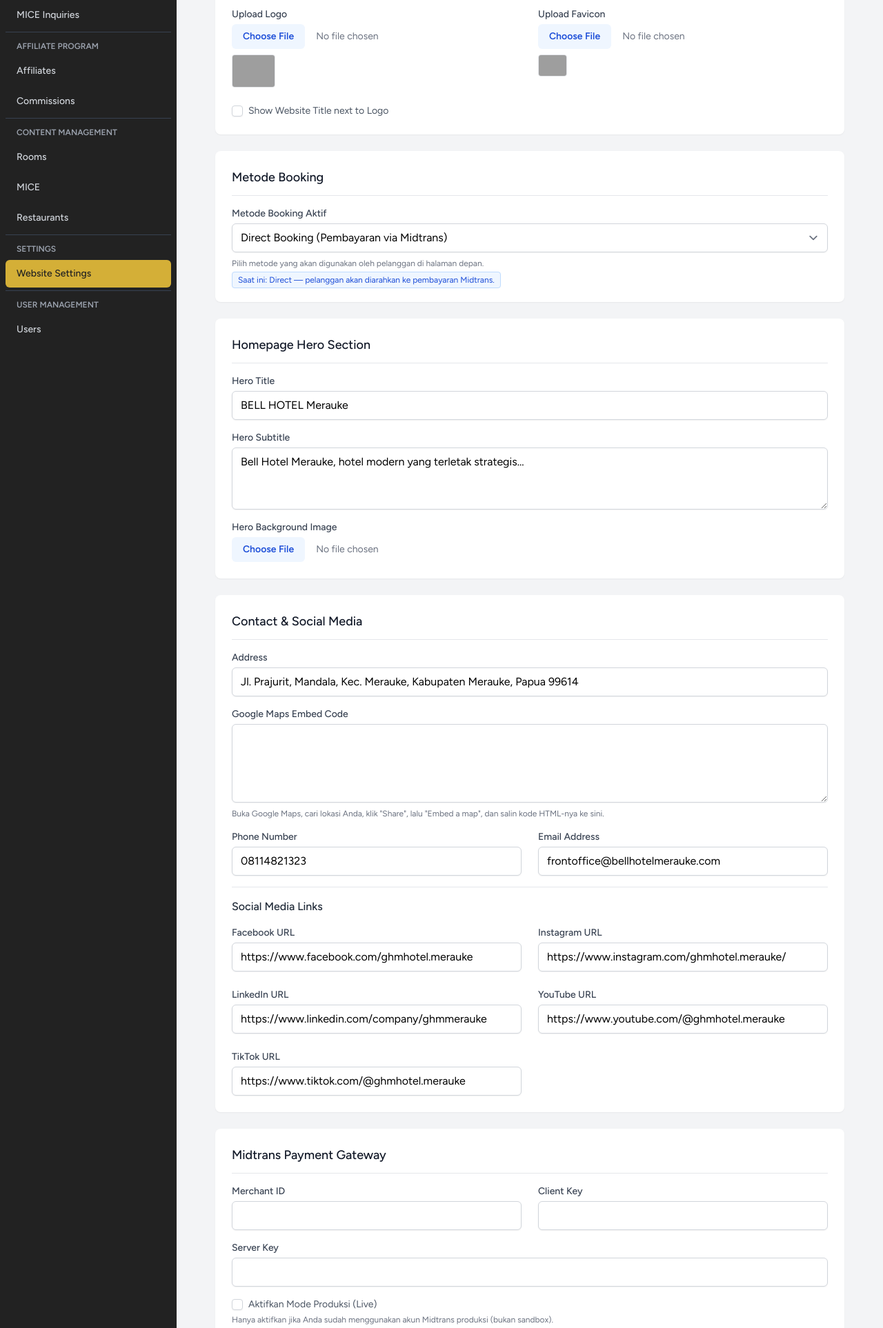
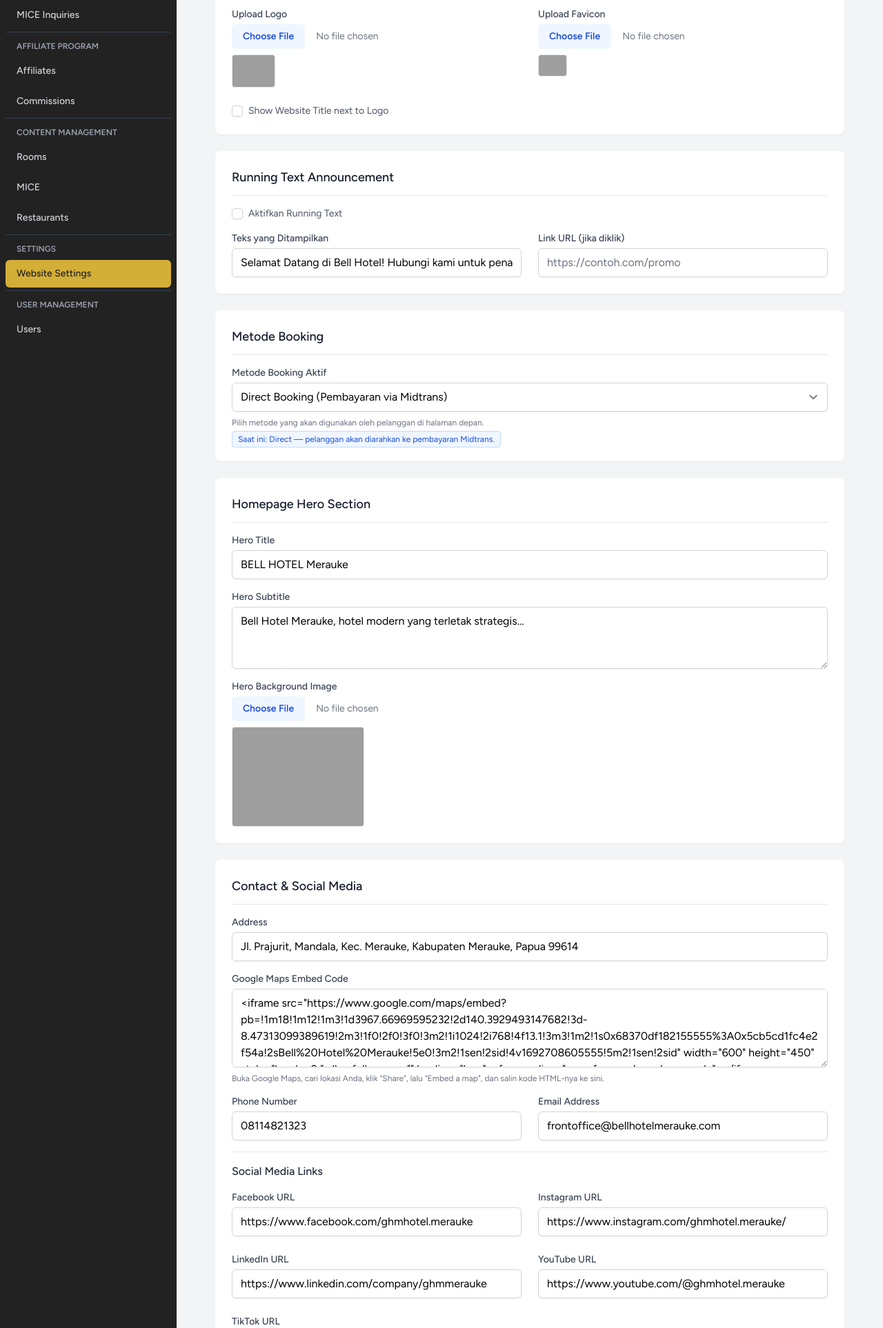
Before and after one commit to JCETools-Petra/Bell, a Laravel app: page /admin/settings in a window 1280 px wide. Shown: the part 330-2256 px from the top of the page at 69% size. Run offline with Laravel 12, Linux system fonts and the light colour scheme; a user stored in the database is signed in; data comes from the database, SQL or seed files in the repository; style sheets or scripts are compiled from the project's sources; grey boxes are pictures that could not be loaded.

Commit message:
New Update

```diff
--- a/app/Http/Controllers/Admin/SettingController.php
+++ b/app/Http/Controllers/Admin/SettingController.php
@@ -64,6 +64,8 @@
 
             // Booking Method
             'booking_method' => 'required|in:direct,manual',
+            'running_text_content' => 'nullable|string|max:255',
+            'running_text_url' => 'nullable|url|max:255',
         ]);
 
         // 2) Proses file upload (logo, favicon, hero image)
@@ -100,6 +102,7 @@
         $checkboxes = [
             'show_logo_text',
             'midtrans_is_production',
+            'running_text_enabled',
         ];
 
         foreach ($checkboxes as $key) {
--- a/resources/views/admin/settings/index.blade.php
+++ b/resources/views/admin/settings/index.blade.php
@@ -31,33 +31,37 @@
 
                 @php
                     // Normalisasi nilai default dari $settings + dukung old()
-                    $websiteTitle   = old('website_title', $settings['website_title'] ?? '');
-                    $logoHeight     = old('logo_height', $settings['logo_height'] ?? '40');
-                    $showLogoText   = old('show_logo_text', $settings['show_logo_text'] ?? '1');
+                    $websiteTitle = old('website_title', $settings['website_title'] ?? '');
+                    $logoHeight   = old('logo_height', $settings['logo_height'] ?? '40');
+                    $showLogoText = old('show_logo_text', $settings['show_logo_text'] ?? '1');
 
-                    $heroTitle      = old('hero_title', $settings['hero_title'] ?? '');
-                    $heroSubtitle   = old('hero_subtitle', $settings['hero_subtitle'] ?? '');
+                    $heroTitle    = old('hero_title', $settings['hero_title'] ?? '');
+                    $heroSubtitle = old('hero_subtitle', $settings['hero_subtitle'] ?? '');
 
-                    $addr           = old('contact_address', $settings['contact_address'] ?? '');
-                    $mapsEmbed      = old('contact_maps_embed', $settings['contact_maps_embed'] ?? '');
-                    $phone          = old('contact_phone', $settings['contact_phone'] ?? '');
-                    $email          = old('contact_email', $settings['contact_email'] ?? '');
-                    $fb             = old('contact_facebook', $settings['contact_facebook'] ?? '');
-                    $ig             = old('contact_instagram', $settings['contact_instagram'] ?? '');
-                    $li             = old('contact_linkedin', $settings['contact_linkedin'] ?? '');
-                    $yt             = old('contact_youtube', $settings['contact_youtube'] ?? '');
-                    $tt             = old('contact_tiktok', $settings['contact_tiktok'] ?? '');
+                    $addr         = old('contact_address', $settings['contact_address'] ?? '');
+                    $mapsEmbed    = old('contact_maps_embed', $settings['contact_maps_embed'] ?? '');
+                    $phone        = old('contact_phone', $settings['contact_phone'] ?? '');
+                    $email        = old('contact_email', $settings['contact_email'] ?? '');
+                    $fb           = old('contact_facebook', $settings['contact_facebook'] ?? '');
+                    $ig           = old('contact_instagram', $settings['contact_instagram'] ?? '');
+                    $li           = old('contact_linkedin', $settings['contact_linkedin'] ?? '');
+                    $yt           = old('contact_youtube', $settings['contact_youtube'] ?? '');
+                    $tt           = old('contact_tiktok', $settings['contact_tiktok'] ?? '');
 
-                    $midMerchant    = old('midtrans_merchant_id', $settings['midtrans_merchant_id'] ?? '');
-                    $midClientKey   = old('midtrans_client_key', $settings['midtrans_client_key'] ?? '');
-                    $midServerKey   = old('midtrans_server_key', $settings['midtrans_server_key'] ?? '');
-                    $midIsProd      = old('midtrans_is_production', $settings['midtrans_is_production'] ?? '0');
+                    $midMerchant  = old('midtrans_merchant_id', $settings['midtrans_merchant_id'] ?? '');
+                    $midClientKey = old('midtrans_client_key', $settings['midtrans_client_key'] ?? '');
+                    $midServerKey = old('midtrans_server_key', $settings['midtrans_server_key'] ?? '');
+                    $midIsProd    = old('midtrans_is_production', $settings['midtrans_is_production'] ?? '0');
 
-                    $waCustMsg      = old('whatsapp_customer_message', $settings['whatsapp_customer_message'] ?? 'Terima kasih! Pembayaran untuk booking ID: {booking_id} telah kami terima. Kamar Anda telah berhasil dipesan. Kami tunggu kedatangan Anda di Bell Hotel Merauke.');
-                    $waAdminMsg     = old('whatsapp_admin_message', $settings['whatsapp_admin_message'] ?? "✅ *Konfirmasi Pembayaran Baru!*\n\n*Booking ID:* {booking_id}\n*Nama Tamu:* {guest_name}\n*Telepon:* {guest_phone}\n*Email:* {guest_email}\n*Check-in:* {checkin_date}\n*Check-out:* {checkout_date}");
+                    $waCustMsg    = old('whatsapp_customer_message', $settings['whatsapp_customer_message'] ?? 'Terima kasih! Pembayaran untuk booking ID: {booking_id} telah kami terima. Kamar Anda telah berhasil dipesan. Kami tunggu kedatangan Anda di Bell Hotel Merauke.');
+                    $waAdminMsg   = old('whatsapp_admin_message', $settings['whatsapp_admin_message'] ?? "✅ *Konfirmasi Pembayaran Baru!*\n\n*Booking ID:* {booking_id}\n*Nama Tamu:* {guest_name}\n*Telepon:* {guest_phone}\n*Email:* {guest_email}\n*Check-in:* {checkin_date}\n*Check-out:* {checkout_date}");
 
-                    // KUNCI UTAMA: gunakan old()+$settings, bukan helper settings() di view
-                    $currentMethod  = old('booking_method', $settings['booking_method'] ?? 'direct');
+                    $currentMethod = old('booking_method', $settings['booking_method'] ?? 'direct');
+
+                    // Variabel untuk Running Text
+                    $runningTextEnabled = old('running_text_enabled', $settings['running_text_enabled'] ?? '0');
+                    $runningTextContent = old('running_text_content', $settings['running_text_content'] ?? '');
+                    $runningTextUrl     = old('running_text_url', $settings['running_text_url'] ?? '');
                 @endphp
 
                 {{-- General Settings --}}
@@ -87,12 +91,33 @@
                             @endif
                         </div>
                         <div class="md:col-span-2">
-                            {{-- Hidden input memastikan nilai "0" terkirim saat unchecked --}}
                             <input type="hidden" name="show_logo_text" value="0">
                             <label for="show_logo_text" class="flex items-center">
                                 <input type="checkbox" name="show_logo_text" id="show_logo_text" value="1" {{ (string)$showLogoText === '1' ? 'checked' : '' }} class="rounded border-gray-300 text-indigo-600 shadow-sm focus:ring-indigo-500">
                                 <span class="ml-2 text-sm text-gray-600">Show Website Title next to Logo</span>
                             </label>
+                        </div>
+                    </div>
+                </div>
+
+                {{-- Running Text Announcement --}}
+                <div class="bg-white overflow-hidden shadow-sm sm:rounded-lg p-6">
+                    <h3 class="text-lg font-medium text-gray-900 border-b border-gray-200 pb-3 mb-4">Running Text Announcement</h3>
+                    <div class="mb-4">
+                        <input type="hidden" name="running_text_enabled" value="0">
+                        <label for="running_text_enabled" class="flex items-center">
+                            <input type="checkbox" name="running_text_enabled" id="running_text_enabled" value="1" {{ (string)$runningTextEnabled === '1' ? 'checked' : '' }} class="rounded border-gray-300 text-indigo-600 shadow-sm focus:ring-indigo-500">
+                            <span class="ml-2 text-sm text-gray-600">Aktifkan Running Text</span>
+                        </label>
+                    </div>
+                    <div class="grid grid-cols-1 md:grid-cols-2 gap-6">
+                        <div>
+                            <label for="running_text_content" class="block font-medium text-sm text-gray-700">Teks yang Ditampilkan</label>
+                            <input type="text" name="running_text_content" id="running_text_content" class="mt-1 block w-full border-gray-300 rounded-md shadow-sm" value="{{ $runningTextContent }}">
+                        </div>
+                        <div>
+                            <label for="running_text_url" class="block font-medium text-sm text-gray-700">Link URL (jika diklik)</label>
+                            <input type="url" name="running_text_url" id="running_text_url" class="mt-1 block w-full border-gray-300 rounded-md shadow-sm" value="{{ $runningTextUrl }}" placeholder="https://contoh.com/promo">
                         </div>
                     </div>
                 </div>
@@ -214,7 +239,6 @@
                             <input type="text" name="midtrans_server_key" id="midtrans_server_key" class="mt-1 block w-full border-gray-300 rounded-md shadow-sm" value="{{ $midServerKey }}" required>
                         </div>
                         <div>
-                            {{-- Hidden input memastikan nilai "0" terkirim saat unchecked --}}
                             <input type="hidden" name="midtrans_is_production" value="0">
                             <label for="midtrans_is_production" class="flex items-center">
                                 <input type="checkbox" name="midtrans_is_production" id="midtrans_is_production" value="1" {{ (string)$midIsProd === '1' ? 'checked' : '' }} class="rounded border-gray-300 text-indigo-600 shadow-sm focus:ring-indigo-500">
```
Also changed, not shown: database/seeders/SettingsTableSeeder.php (+14 -3 lines), public/css/custom-style.css (+66 -0 lines), resources/views/layouts/frontend.blade.php (+13 -11 lines), 1 other file.
